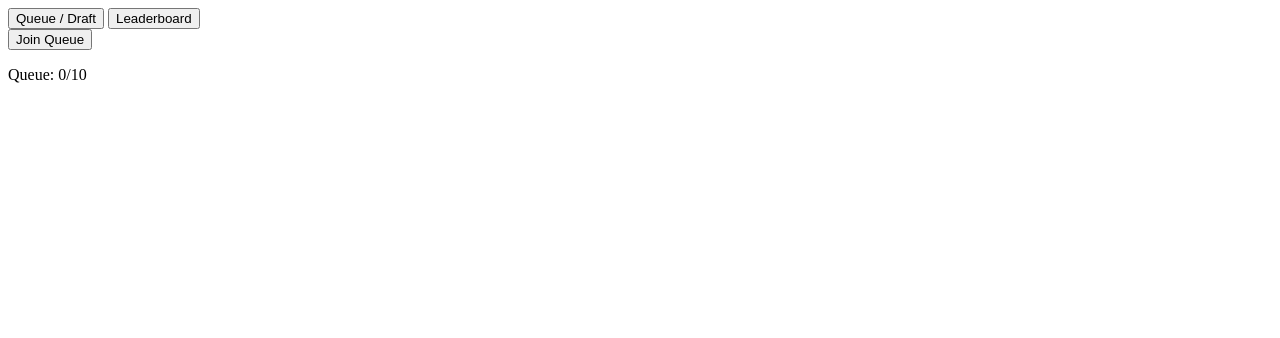
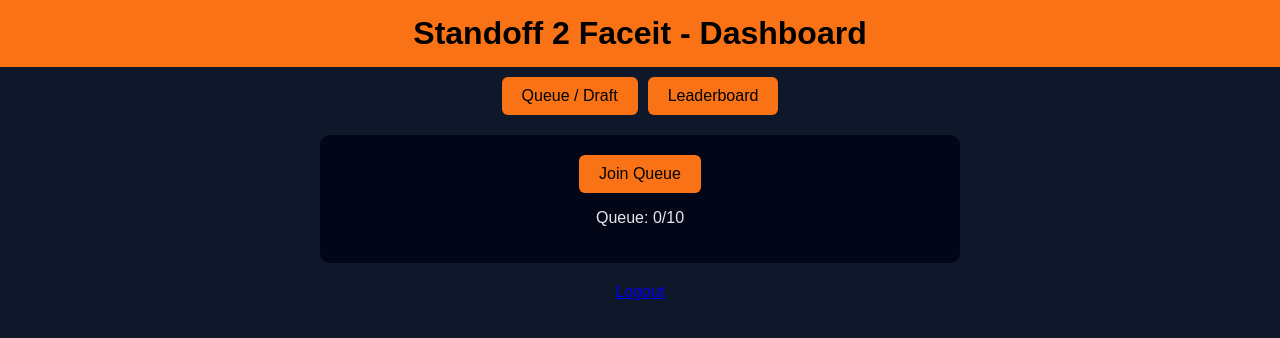
Before and after one commit to aspecttt67/so2-faceit, a website: page protected/dashboard.html in a window 1280 px wide. Drawn offline with nearby package versions, Linux system fonts and the light colour scheme.

Commit message:
Update dashboard.html

```diff
--- a/protected/dashboard.html
+++ b/protected/dashboard.html
@@ -1,10 +1,70 @@
+<!DOCTYPE html>
+<html lang="ro">
+<head>
+<meta charset="UTF-8" />
+<title>Dashboard - Standoff 2 Faceit</title>
+<meta name="viewport" content="width=device-width, initial-scale=1.0" />
+<style>
+  body {
+    margin: 0;
+    font-family: Arial, sans-serif;
+    background: #0f172a;
+    color: #e5e7eb;
+    text-align: center;
+  }
+  h1 {
+    background: #f97316;
+    color: #000;
+    margin: 0;
+    padding: 15px;
+  }
+  .box {
+    margin: 20px auto;
+    max-width: 600px;
+    background: #020617;
+    padding: 20px;
+    border-radius: 10px;
+  }
+  button {
+    background: #f97316;
+    border: none;
+    padding: 10px 20px;
+    font-size: 16px;
+    border-radius: 6px;
+    cursor: pointer;
+  }
+  ul { list-style: none; padding: 0; }
+  li { background: #1e293b; margin: 5px; padding: 8px; border-radius: 6px; }
+  .pickable { cursor: pointer; }
+
+  /* TAB STYLES */
+  .tabs { display: flex; justify-content: center; margin: 10px 0; }
+  .tab-btn {
+    background: #f97316;
+    border: none;
+    margin: 0 5px;
+    padding: 10px 20px;
+    cursor: pointer;
+    border-radius: 6px;
+    color: #000;
+  }
+  .tab-btn.active { background: #fff; color: #f97316; }
+  .tab-content { margin-top: 20px; }
+</style>
+</head>
+<body>
+
+<h1>Standoff 2 Faceit - Dashboard</h1>
+
+<!-- Tabs -->
 <div class="tabs">
   <button class="tab-btn" data-tab="queue">Queue / Draft</button>
   <button class="tab-btn" data-tab="leaderboard">Leaderboard</button>
 </div>
 
-<!-- Tab sections -->
+<!-- Queue / Draft -->
 <div id="queue" class="tab-content">
+  <div class="box">
     <button id="join">Join Queue</button>
     <p id="queueText">Queue: 0/10</p>
     <div id="match" style="display:none;">
@@ -23,8 +83,19 @@
       <ul id="mapsList"></ul>
     </div>
   </div>
+</div>
 
+<!-- Leaderboard -->
 <div id="leaderboard" class="tab-content" style="display:none;">
+  <div class="box">
     <h2>Top 10 Players</h2>
     <ol id="leaderboardList"></ol>
   </div>
+</div>
+
+<p><a href="/logout">Logout</a></p>
+
+<script src="/socket.io/socket.io.js"></script>
+<script src="/app.js"></script>
+</body>
+</html>
```
Lines whose indentation alone changed are shown as unchanged.
